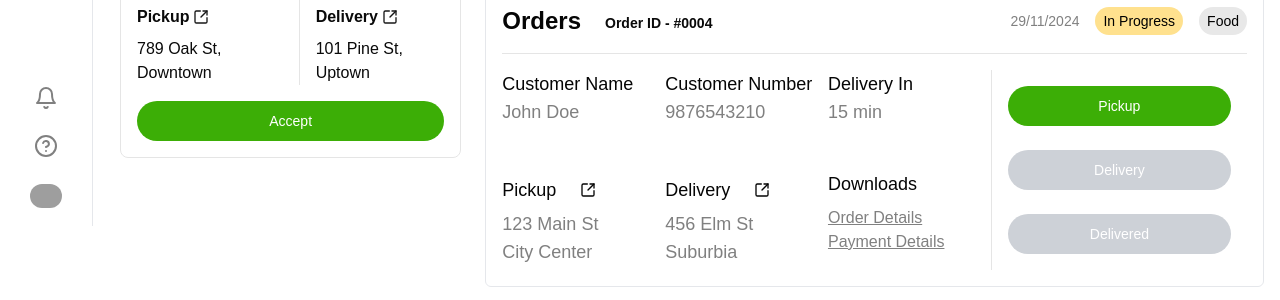
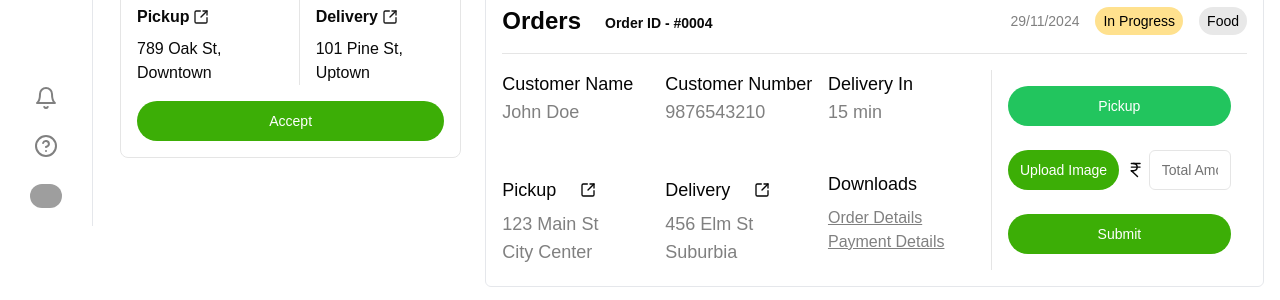
Before and after one commit to vedantbhamare-11/whizz-dashboard, a Next.js app: page /dashboard in a window 1280 px wide. Shown: the part 574-874 px from the top of the page. Built offline with nearby package versions, Linux system fonts and the light colour scheme; grey boxes are pictures that could not be loaded.

Commit message:
updated the action buttons and added the image upload button with the numeric input for oder section

```diff
--- a/src/components/dashboard/MapSection.tsx
+++ b/src/components/dashboard/MapSection.tsx
@@ -2,7 +2,8 @@
 
 const MapSection = () => {
   return (
-    <div className="mt-6 w-full bg-gray-200 rounded-2xl overflow-hidden lg:h-[450px] h-[50rem]">
+    <div className="mt-6 w-full bg-gray-200 rounded-2xl overflow-hidden lg:h-[450px] \
+    h-[300px]">
     <iframe
       src="https://maps.google.com/maps?q=cityville&t=&z=13&ie=UTF8&iwloc=&output=embed"
       className="w-full h-full border-[#E5E5E5] border-2 rounded-xl sm:rounded-lg"
--- a/src/components/dashboard/OrderSection.tsx
+++ b/src/components/dashboard/OrderSection.tsx
@@ -8,12 +8,16 @@ import { format } from "date-fns";
 import { SquareArrowOutUpRight } from "lucide-react";
 import Link from "next/link";
 import { useEffect, useState } from "react";
+import { Input } from "../ui/input";
+import { Label } from "@/components/ui/label";
+import { IndianRupee } from "lucide-react";
 
 const isMobile = () => window.innerWidth <= 640;
 
 const OrderSection = () => {
   const [isMobileView, setIsMobileView] = useState(false);
-
+  const [fileName, setFileName] = useState<string | null>(null);
+  const [uploadSuccess, setUploadSuccess] = useState(false);
 
   useEffect(() => {
     const handleResize = () => setIsMobileView(isMobile());
@@ -28,25 +32,56 @@ const OrderSection = () => {
     return () => window.removeEventListener("resize", handleResize);
   }, []);
 
-
-
   const orders = useSelector((state: RootState) => state.orders);
   const [buttonStates, setButtonStates] = useState<{
-    [key: string]: { pickup: boolean; delivery: boolean };
+    [key: string]: "pickup" | "deliver" | "delivered" | null;
   }>({});
 
-  const handlePickupClick = (orderId: string) => {
-    setButtonStates((prev) => ({
+  const handleButtonClick = (orderId: string) => {
+    setButtonStates((prev) => {
+      const currentState = prev[orderId] ?? "pickup"; // Default to 'pickup' if not initialized
+
+      let newState: "pickup" | "deliver" | "delivered" | null;
+
+      // Cycle through states: pickup -> deliver -> delivered
+      if (currentState === "pickup") {
+        newState = "deliver";
+      } else if (currentState === "deliver") {
+        newState = "delivered";
+      } else {
+        newState = null; // Reset to null after delivered (optional)
+      }
+
+      return {
         ...prev,
-      [orderId]: { pickup: true, delivery: false },
-    }));
+        [orderId]: newState,
+      };
+    });
   };
 
-  const handleDeliveryClick = (orderId: string) => {
-    setButtonStates((prev) => ({
-      ...prev,
-      [orderId]: { pickup: true, delivery: true },
-    }));
+  const handleFileChange = (e: React.ChangeEvent<HTMLInputElement>) => {
+    const file = e.target.files ? e.target.files[0] : null;
+    if (file) {
+      setFileName(file.name); // Set the file name
+      setUploadSuccess(true); // Set upload success to true
+    }
+  };
+
+  // Function to determine button color based on state
+  const getButtonColor = (state: "pickup" | "deliver" | "delivered" | null) => {
+    const primaryColor = "bg-[#3CAE06]"; // Primary green color
+    const hoverColor = "hover:bg-[#33A305]"; // Slightly darker green for hover
+
+    switch (state) {
+      case "pickup":
+        return `${primaryColor} ${hoverColor} text-white`; // Pickup state with primary color
+      case "deliver":
+        return `${primaryColor} ${hoverColor} text-white`; // Deliver state with primary color
+      case "delivered":
+        return `${primaryColor} ${hoverColor} text-white`; // Delivered state with primary color
+      default:
+        return "bg-green-500 hover:bg-green-600 text-white"; // Default gray for initial state
+    }
   };
 
   return (
@@ -146,43 +181,64 @@ const OrderSection = () => {
               </div>
 
               {/* Action Buttons */}
-              <div className="space-y-2">
+              <div className="flex justify-center flex-col items-center w-full space-y-6 p-4">
                 <Button
-                  className={`w-full rounded-full ${
-                    buttonStates[order.id]?.pickup
-                      ? "bg-gray-400 text-white"
-                      : "bg-[#3CAE06] text-white"
-                  }`}
-                  onClick={() => handlePickupClick(order.id)}
-                  disabled={buttonStates[order.id]?.pickup}
+                  className={`w-full rounded-full ${getButtonColor(
+                    buttonStates[order.id]
+                  )}`}
+                  onClick={() => handleButtonClick(order.id)}
+                  disabled={buttonStates[order.id] === "delivered"} // Disable when delivered
                 >
-                  Pickup
+                  {buttonStates[order.id] === "pickup"
+                    ? "Pickup"
+                    : buttonStates[order.id] === "deliver"
+                    ? "Deliver"
+                    : buttonStates[order.id] === "delivered"
+                    ? "Delivered"
+                    : "Pickup"}{" "}
+                  {/* Default text */}
                 </Button>
+
+                <div className="flex w-full gap-2">
+                  <div className="flex flex-col items-start w-[50%]">
                     <Button
-                  className={`w-full rounded-full ${
-                    buttonStates[order.id]?.pickup
-                      ? buttonStates[order.id]?.delivery
-                        ? "bg-gray-400 text-white"
-                        : "bg-[#3CAE06] text-white"
-                      : "bg-gray-400 text-white"
-                  }`}
-                  onClick={() => handleDeliveryClick(order.id)}
-                  disabled={
-                    !buttonStates[order.id]?.pickup ||
-                    buttonStates[order.id]?.delivery
-                  }
+                      variant="ghost"
+                      className="w-full rounded-full bg-[#3CAE06] hover:bg-[#33A305] text-white flex items-center justify-center"
+                      onClick={() =>
+                        document.getElementById("picture")?.click()
+                      } // Trigger file input
                     >
-                  Delivery
+                      <Input
+                        id="picture"
+                        type="file"
+                        className=" absolute inset-0 opacity-0 cursor-pointer"
+                        onChange={handleFileChange} // Handle file change
+                      />
+                      <span className="text-sm ">Upload Image</span>
                     </Button>
-                <Button
-                  className={`w-full rounded-full ${
-                    buttonStates[order.id]?.delivery
-                      ? "bg-[#8BC34A] text-white"
-                      : "bg-gray-400 text-white"
-                  }`}
-                  disabled={!buttonStates[order.id]?.delivery}
-                >
-                  Delivered
+
+                    {/* Display file name and success message */}
+                    {fileName && uploadSuccess && (
+                      <div className="text-xs text-[#3CAE06] mt-2">
+                        <p className="text-green-500 text-sm">Successfully uploaded!</p>
+                      </div>
+                    )}
+                  </div>
+                  <div className="flex flex-row justify-center items-center w-[50%] gap-1">
+                    <IndianRupee
+                      size={24}
+                      className="items-center justify-center"
+                    />
+                    <Input
+                      type="numeric"
+                      className="w-full"
+                      placeholder="Total Amount"
+                    ></Input>
+                  </div>
+                </div>
+
+                <Button className="w-full rounded-full bg-[#3CAE06] hover:bg-[#33A305] text-white flex items-center justify-center">
+                  Submit
                 </Button>
               </div>
             </div>
@@ -299,43 +355,66 @@ const OrderSection = () => {
                   <Separator orientation="vertical" className="h-full" />
                 </div>
 
-                <div className="flex flex-col w-1/2 space-y-6 p-4">
+                <div className="flex justify-center flex-col items-center w-1/2 space-y-6 p-4">
                   <Button
-                    className={`w-full rounded-full ${
-                      buttonStates[order.id]?.pickup
-                        ? "bg-gray-400 text-white"
-                        : "bg-[#3CAE06] text-white"
-                    }`}
-                    onClick={() => handlePickupClick(order.id)}
-                    disabled={buttonStates[order.id]?.pickup}
+                    className={`w-full rounded-full ${getButtonColor(
+                      buttonStates[order.id]
+                    )}`}
+                    onClick={() => handleButtonClick(order.id)}
+                    disabled={buttonStates[order.id] === "delivered"} // Disable when delivered
                   >
-                    Pickup
+                    {buttonStates[order.id] === "pickup"
+                      ? "Pickup"
+                      : buttonStates[order.id] === "deliver"
+                      ? "Deliver"
+                      : buttonStates[order.id] === "delivered"
+                      ? "Delivered"
+                      : "Pickup"}{" "}
+                    {/* Default text */}
                   </Button>
+
+                  <div className="flex flex-row w-full gap-2">
+                    <div className="flex flex-col items-start w-[50%]">
                       <Button
-                    className={`w-full rounded-full ${
-                      buttonStates[order.id]?.pickup
-                        ? buttonStates[order.id]?.delivery
-                          ? "bg-gray-400 text-white"
-                          : "bg-[#3CAE06] text-white"
-                        : "bg-gray-400 text-white"
-                    }`}
-                    onClick={() => handleDeliveryClick(order.id)}
-                    disabled={
-                      !buttonStates[order.id]?.pickup ||
-                      buttonStates[order.id]?.delivery
-                    }
+                        variant="ghost"
+                        className="w-full rounded-full bg-[#3CAE06] hover:bg-[#33A305] hover:text-white text-white flex items-center justify-center"
+                        onClick={() =>
+                          document.getElementById("picture")?.click()
+                        } // Trigger file input
                       >
-                    Delivery
+                        <Input
+                          id="picture"
+                          type="file"
+                          className=" absolute inset-0 opacity-0 cursor-pointer"
+                          onChange={handleFileChange} // Handle file change
+                        />
+                        <span className="text-sm ">Upload Image</span>
                       </Button>
-                  <Button
-                    className={`w-full rounded-full ${
-                      buttonStates[order.id]?.delivery
-                        ? "bg-[#8BC34A] text-white"
-                        : "bg-gray-400 text-white"
-                    }`}
-                    disabled={!buttonStates[order.id]?.delivery}
-                  >
-                    Delivered
+
+                      {/* Display file name and success message */}
+                      {fileName && uploadSuccess && (
+                        <div className="text-xs text-[#3CAE06] mt-2">
+                          <p className="text-green-500">
+                            Successfully uploaded!
+                          </p>
+                        </div>
+                      )}
+                    </div>
+                    <div className="flex flex-row justify-center items-center w-[50%] gap-1">
+                      <IndianRupee
+                        size={24}
+                        className="items-center justify-center"
+                      />
+                      <Input
+                        type="numeric"
+                        className="w-full"
+                        placeholder="Total Amount"
+                      ></Input>
+                    </div>
+                  </div>
+
+                  <Button className="w-full rounded-full bg-[#3CAE06] hover:bg-[#33A305] text-white flex items-center justify-center">
+                    Submit
                   </Button>
                 </div>
               </div>
```
Lines whose indentation alone changed are shown as unchanged.
